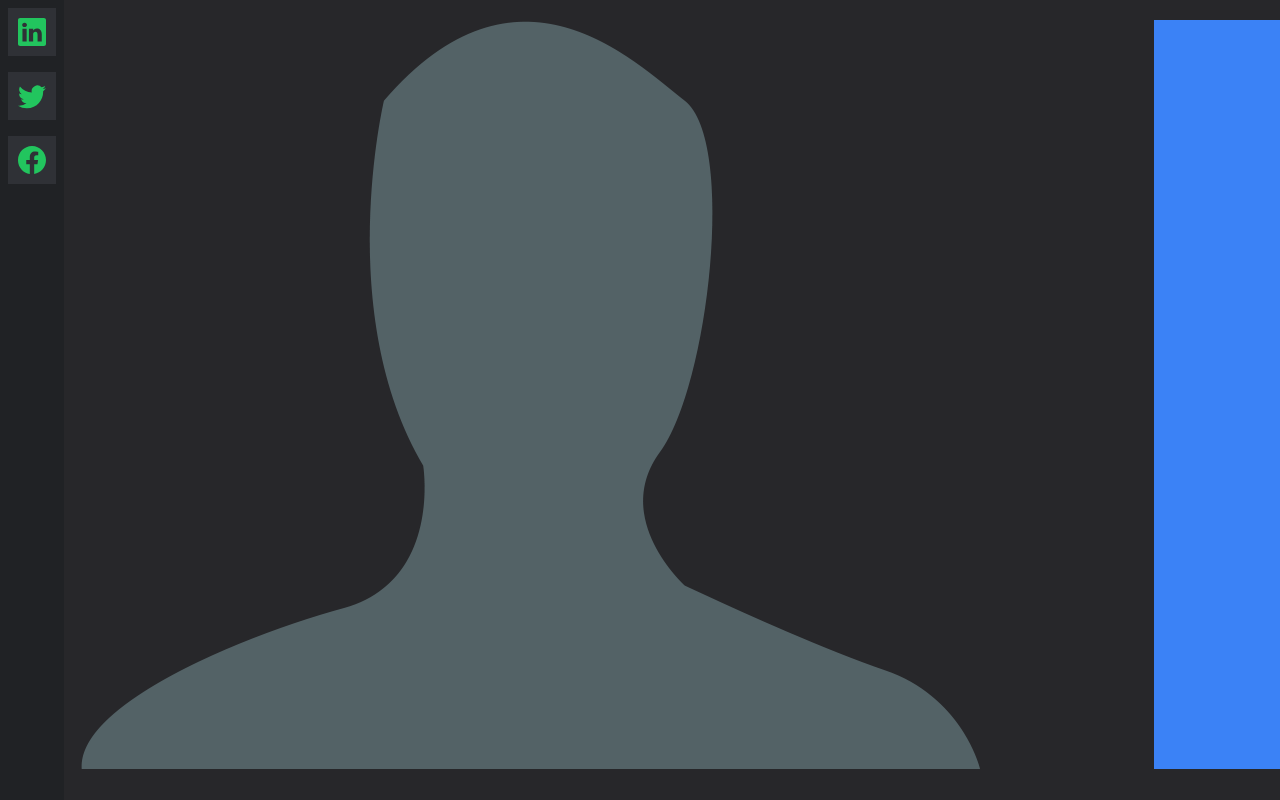
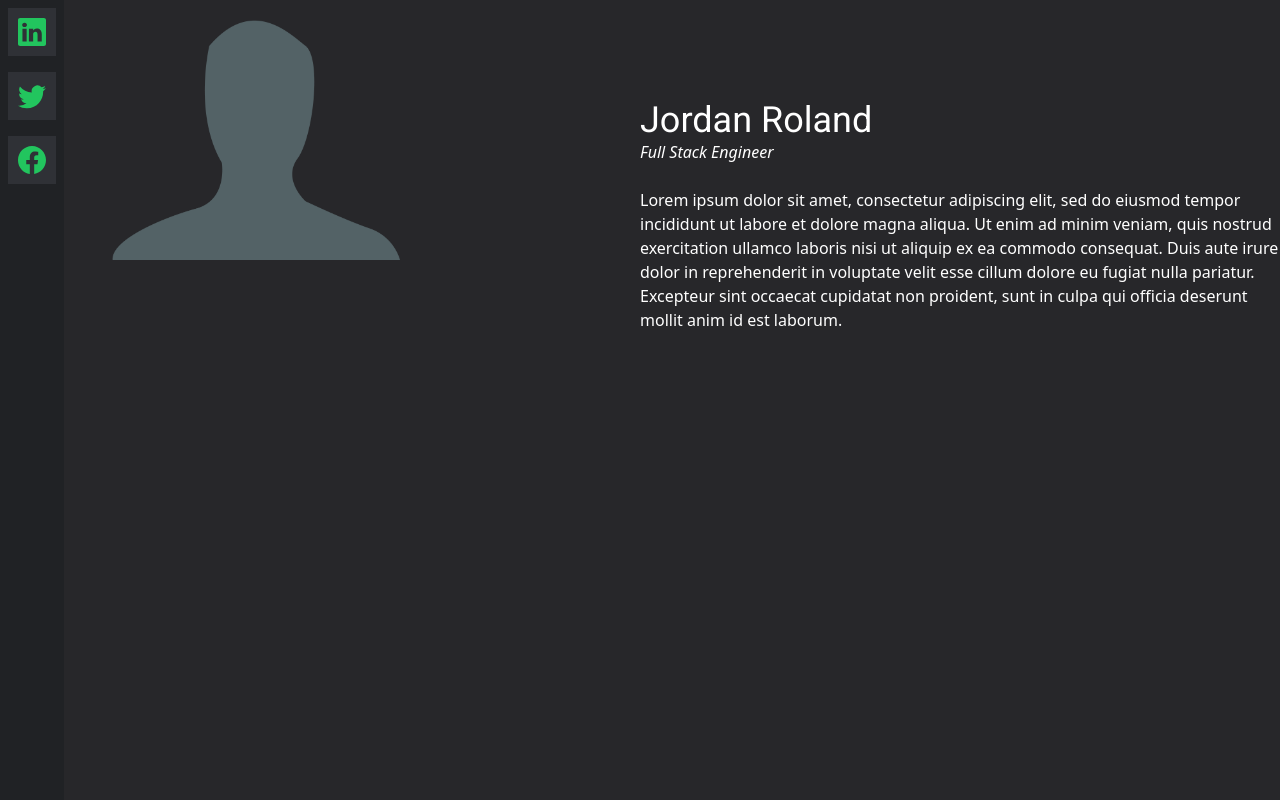
Before and after one commit to Vintagejojo/businesscard, a React (Vite) app: page / in a window 1280 px wide. Built offline with nearby package versions, Linux system fonts and the light colour scheme.

Commit message:
flex box ironed out. finalizing layout

```diff
--- a/src/App.jsx
+++ b/src/App.jsx
@@ -10,12 +10,19 @@ return (
     <Navbar />
     <div className="flex flex-wrap gap-2 h-full">
 
-        <div className=" text-white h-26 flex-auto ml-20 mr-10 mt-5">
-            <img src={shadowPic} alt="picture of me" />
+        <div className=" text-white max-w-1/2 h-30 w-26 flex-auto ml-20 mr-10 mt-5">
+            <img className="flex-auto h-60 w-45 ml-8" src={shadowPic} alt="picture of me" />
         </div>
-        <div className="bg-blue-500 text-white h-26 max-w-1/2 flex-auto mt-5">
-            <div className="char_bio">
-
+        <div className=" text-white h-26 max-w-1/2 flex-auto mt-5">
+            <div className="">
+                <h2 className="my_name mt-20 text-4xl font-['Roboto']">
+                    Jordan Roland
+                </h2>
+                <p className="italic">Full Stack Engineer</p>
+                <br></br>
+                <p className="char_bio">
+                Lorem ipsum dolor sit amet, consectetur adipiscing elit, sed do eiusmod tempor incididunt ut labore et dolore magna aliqua. Ut enim ad minim veniam, quis nostrud exercitation ullamco laboris nisi ut aliquip ex ea commodo consequat. Duis aute irure dolor in reprehenderit in voluptate velit esse cillum dolore eu fugiat nulla pariatur. Excepteur sint occaecat cupidatat non proident, sunt in culpa qui officia deserunt mollit anim id est laborum.
+                </p>
             </div>
         </div>
     </div>
--- a/src/index.css
+++ b/src/index.css
@@ -1,6 +1,9 @@
+@import url('https://fonts.googleapis.com/css2?family=Bubblegum+Sans&family=Roboto&display=swap');
 @tailwind base;
 @tailwind components;
 @tailwind utilities;
+
+
 
 @layer components {
     .navbar-icon {
```
